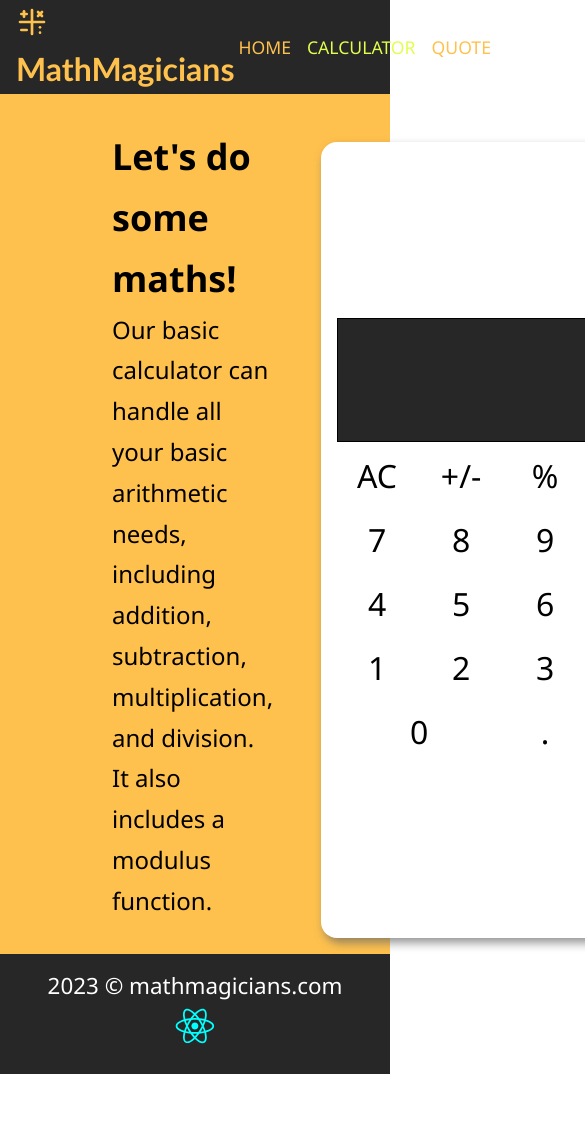
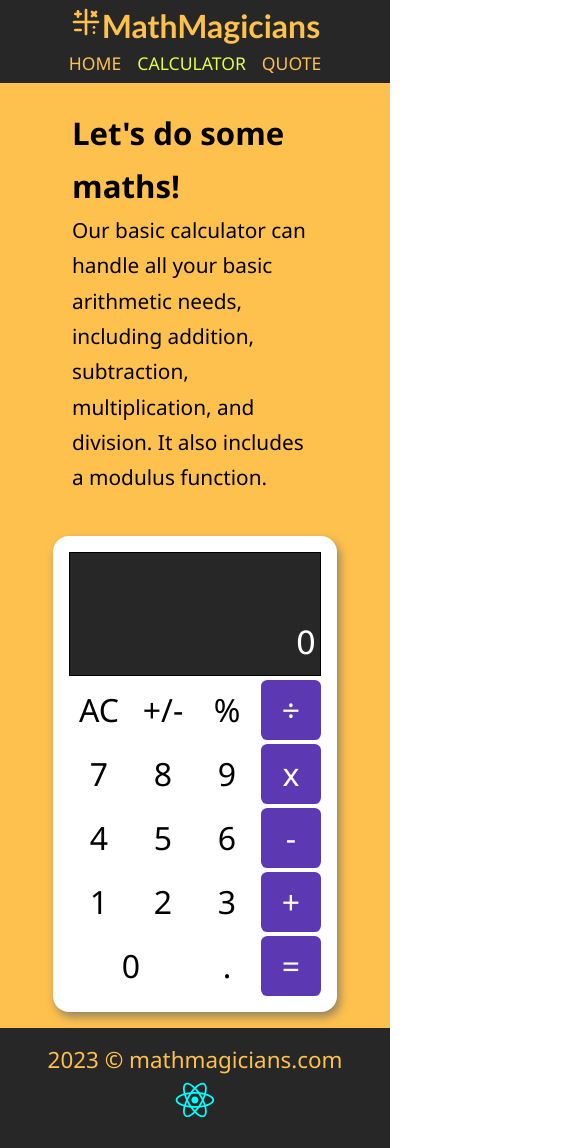
Before and after one commit to IndieCoderMM/math-magicians, a React (Create React App) app: page /calculator in a window 390 px wide. Shown: the top 1148 px of the page, 585 px wide, since content can reach past the window. Before the commit the page ends 1074 px from the top, so only its background shows below. Built offline with nearby package versions, Linux system fonts and the light colour scheme.

Commit message:
Add responsiveness

```diff
--- a/src/App.css
+++ b/src/App.css
@@ -22,7 +22,7 @@ footer {
   text-align: center;
   font-size: 1.4rem;
   background-color: #272727;
-  color: #fff;
+  color: var(--yellow);
 }
 
 .react-icon {
@@ -85,6 +85,7 @@ footer {
   display: flex;
   flex-direction: column;
   justify-content: center;
+  background-color: var(--yellow);
   gap: 1rem;
 }
 
@@ -174,6 +175,7 @@ footer {
   grid-template-rows: repeat(7, 60px);
   background-color: white;
   width: fit-content;
+  height: fit-content;
   padding: 1rem;
   gap: 0.25rem;
   border-radius: 1rem;
@@ -236,3 +238,33 @@ footer {
 .wide-btn {
   grid-column: span 2;
 }
+
+@media (max-width: 719px) {
+  .main-header {
+    flex-direction: column;
+  }
+
+  .button-group {
+    flex-direction: column;
+    text-align: center;
+  }
+
+  .calculator-page {
+    flex-direction: column;
+  }
+
+  .calculator-page .content {
+    padding: 0.5rem;
+    font-size: 1.3rem;
+  }
+
+  .calculator-grid {
+    grid-template-columns: repeat(4, 60px);
+    align-self: center;
+  }
+
+  .quote-text {
+    font-size: 1em;
+    padding: 3rem 0;
+  }
+}
```
